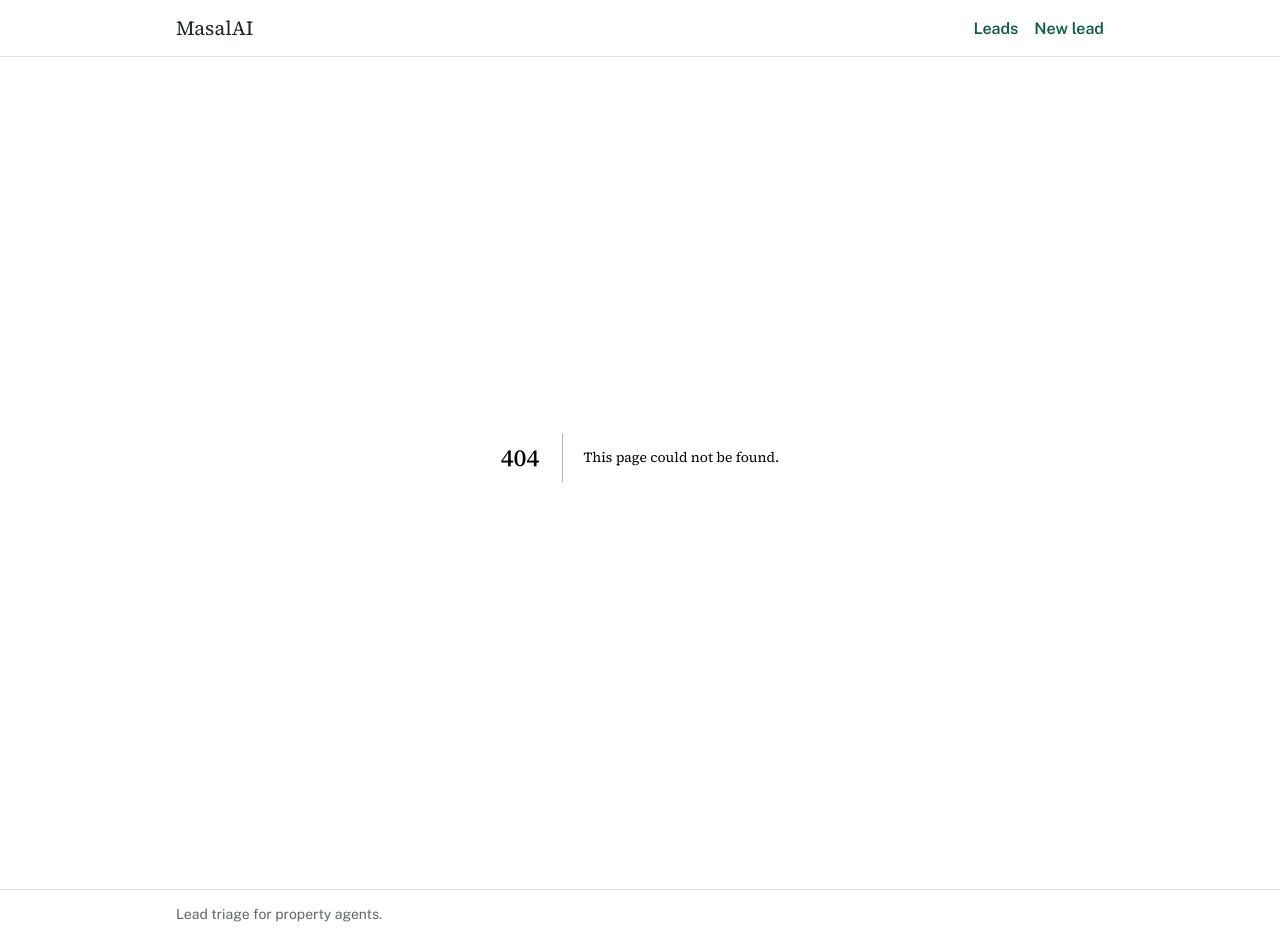
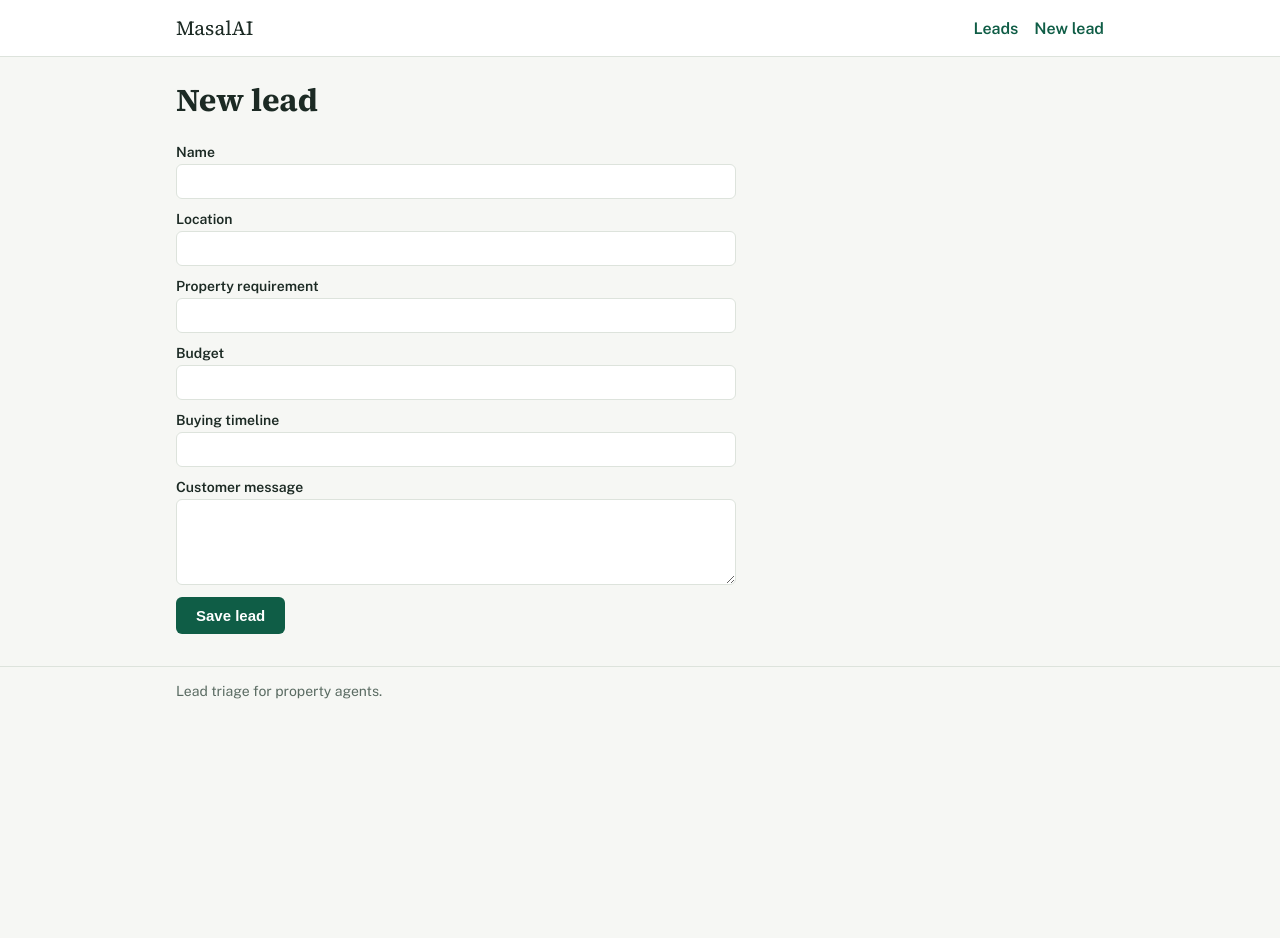
Before and after one commit to aditya-ig10/MasalAI-Assignment, a Next.js app in the folder frontend/: page /new in a window 1280 px wide. Before the commit this address had no page. After the commit the page ends 800 px from the top, so only its background shows below. Built offline with nearby package versions, Linux system fonts and the light colour scheme.

Commit message:
Add lead intake form with contract validation
Six fields, per-field trim and budget errors, 422 alert fallback, 201 routes to detail.

```diff
--- /dev/null
+++ b/frontend/app/new/page.tsx
@@ -0,0 +1,34 @@
+"use client";
+
+import { useState } from "react";
+import { useRouter } from "next/navigation";
+import { ApiError, createLead } from "@/lib/api";
+import type { LeadIn } from "@/lib/types";
+import { LeadIntakeForm } from "@/components/LeadIntakeForm";
+
+export default function NewLead() {
+  const router = useRouter();
+  const [serverError, setServerError] = useState<string | null>(null);
+  const [posting, setPosting] = useState(false);
+
+  async function submit(value: LeadIn) {
+    setPosting(true);
+    setServerError(null);
+    try {
+      const lead = await createLead(value);
+      router.push(`/leads/${lead.id}`);
+    } catch (e: unknown) {
+      setServerError(e instanceof ApiError ? e.message : "Could not save the lead.");
+    } finally {
+      setPosting(false);
+    }
+  }
+
+  return (
+    <>
+      <h1>New lead</h1>
+      {serverError ? <p role="alert">{serverError}</p> : null}
+      <LeadIntakeForm onValidSubmit={submit} disabled={posting} />
+    </>
+  );
+}
--- /dev/null
+++ b/frontend/components/FieldError.module.css
@@ -0,0 +1,5 @@
+.error {
+  margin: 4px 0 0;
+  font-size: 13px;
+  color: var(--hot);
+}
--- /dev/null
+++ b/frontend/components/FieldError.tsx
@@ -0,0 +1,6 @@
+import styles from "./FieldError.module.css";
+
+export function FieldError({ message }: { message?: string }) {
+  if (!message) return null;
+  return <p className={styles.error}>{message}</p>;
+}
--- /dev/null
+++ b/frontend/components/LeadIntakeForm.module.css
@@ -0,0 +1,39 @@
+.form {
+  display: flex;
+  flex-direction: column;
+  gap: 12px;
+  max-width: 560px;
+}
+
+.field {
+  display: flex;
+  flex-direction: column;
+  gap: 4px;
+}
+
+.field label {
+  font-weight: 600;
+  font-size: 14px;
+}
+
+.field input,
+.field textarea {
+  border: 1px solid var(--line);
+  border-radius: 6px;
+  padding: 8px 12px;
+  font-size: 15px;
+  font-family: inherit;
+  background: var(--surface);
+}
+
+.form button {
+  align-self: flex-start;
+  background: var(--brand);
+  color: #fff;
+  border: none;
+  border-radius: 6px;
+  padding: 10px 20px;
+  font-size: 15px;
+  font-weight: 700;
+  cursor: pointer;
+}
--- /dev/null
+++ b/frontend/components/LeadIntakeForm.tsx
@@ -0,0 +1,78 @@
+"use client";
+
+import { useState } from "react";
+import type { LeadIn } from "@/lib/types";
+import { validateLeadIn, type FieldErrors, type FieldName } from "@/lib/validate";
+import { FieldError } from "./FieldError";
+import styles from "./LeadIntakeForm.module.css";
+
+const FIELDS: { name: FieldName; label: string; textarea?: boolean }[] = [
+  { name: "name", label: "Name" },
+  { name: "location", label: "Location" },
+  { name: "property_requirement", label: "Property requirement" },
+  { name: "budget", label: "Budget" },
+  { name: "buying_timeline", label: "Buying timeline" },
+  { name: "customer_message", label: "Customer message", textarea: true },
+];
+
+const EMPTY: Record<FieldName, string> = {
+  name: "",
+  location: "",
+  property_requirement: "",
+  budget: "",
+  buying_timeline: "",
+  customer_message: "",
+};
+
+export function LeadIntakeForm({
+  onValidSubmit,
+  disabled,
+}: {
+  onValidSubmit: (value: LeadIn) => Promise<void>;
+  disabled?: boolean;
+}) {
+  const [values, setValues] = useState<Record<FieldName, string>>(EMPTY);
+  const [errors, setErrors] = useState<FieldErrors>({});
+
+  function set(field: FieldName, text: string) {
+    setValues((v) => ({ ...v, [field]: text }));
+  }
+
+  async function submit(e: React.FormEvent) {
+    e.preventDefault();
+    const { errors: next, value } = validateLeadIn(values);
+    setErrors(next);
+    if (value) await onValidSubmit(value);
+  }
+
+  return (
+    <form onSubmit={submit} noValidate className={styles.form}>
+      {FIELDS.map((f) => (
+        <div key={f.name} className={styles.field}>
+          <label htmlFor={f.name}>{f.label}</label>
+          {f.textarea ? (
+            <textarea
+              id={f.name}
+              value={values[f.name]}
+              onChange={(e) => set(f.name, e.target.value)}
+              disabled={disabled}
+              rows={4}
+            />
+          ) : (
+            <input
+              id={f.name}
+              value={values[f.name]}
+              onChange={(e) => set(f.name, e.target.value)}
+              disabled={disabled}
+              inputMode={f.name === "budget" ? "decimal" : undefined}
+            />
+          )}
+          <FieldError message={errors[f.name]} />
+        </div>
+      ))}
+      <button type="submit" disabled={disabled}>
+        Save lead
+      </button>
+    </form>
+  );
+}
```
Also changed, not shown: 1 other file (tests, documents, lock files or other folders).
